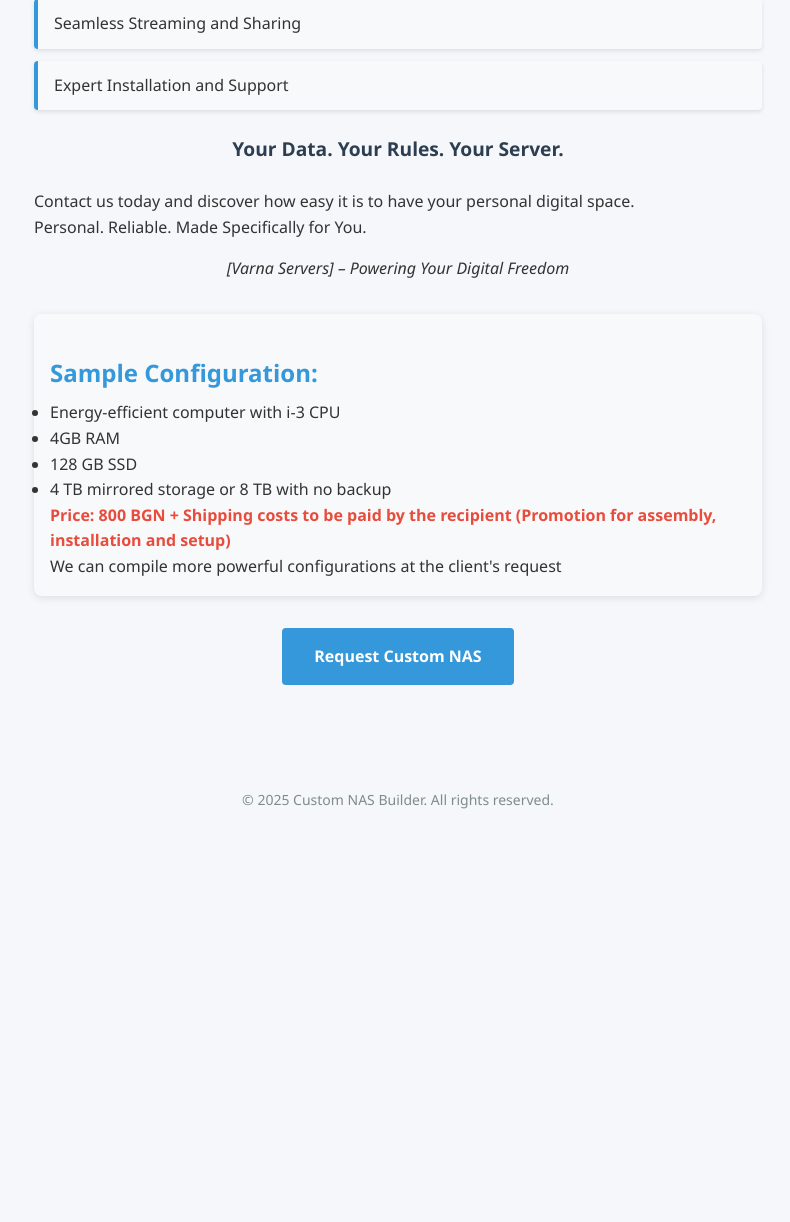
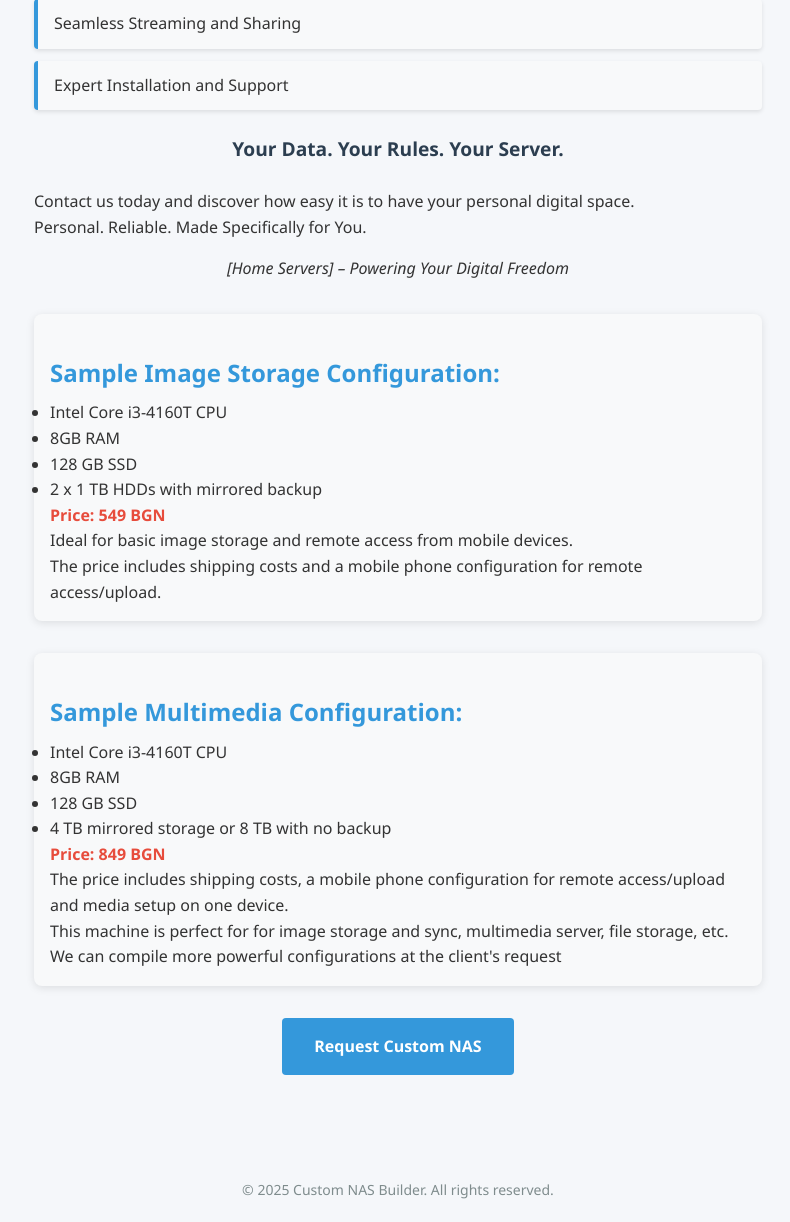
Before and after one commit to StanDobrev11/homeservers, a Flask app: page / in a window 1280 px wide. Shown: the part 1129-2351 px from the top of the page, without its empty margins (242-1032 px from the left). Before the commit the page ends 1938 px from the top, so only its background shows below. Run offline with Flask 3, Linux system fonts and the light colour scheme; some libraries are stand-ins or nearby versions.

Commit message:
updated a second config sample addded

```diff
--- a/templates/landing.html
+++ b/templates/landing.html
@@ -38,17 +38,32 @@
             <p>{{ _('Contact us today and discover how easy it is to have your personal digital space.') }}</p>
             <p>{{ _('Personal. Reliable. Made Specifically for You.') }}</p>
 
-        <p class="brand">{{ _('[Varna Servers] – Powering Your Digital Freedom') }}</p>
+            <p class="brand">{{ _('[Home Servers] – Powering Your Digital Freedom') }}</p>
 
             <div class="sample-config">
-            <h3>{{ _('Sample Configuration:') }}</h3>
+                <h3>{{ _('Sample Image Storage Configuration:') }}</h3>
                 <ul>
-                <li>{{ _('Energy-efficient computer with i-3 CPU') }}</li>
-                <li>{{ _('4GB RAM') }}</li>
+                    <li>{{ _('Intel Core i3-4160T CPU') }}</li>
+                    <li>{{ _('8GB RAM') }}</li>
+                    <li>{{ _('128 GB SSD') }}</li>
+                    <li>{{ _('2 x 1 TB HDDs with mirrored backup') }}</li>
+                </ul>
+                <p class="price">{{ _('Price:') }} 549 {{ _('BGN') }}</p>
+                <p>{{ _('Ideal for basic image storage and remote access from mobile devices.') }}</p>
+                <p>{{ _('The price includes shipping costs and a mobile phone configuration for remote access/upload.') }}</p>
+            </div>
+
+            <div class="sample-config">
+                <h3>{{ _('Sample Multimedia Configuration:') }}</h3>
+                <ul>
+                    <li>{{ _('Intel Core i3-4160T CPU') }}</li>
+                    <li>{{ _('8GB RAM') }}</li>
                     <li>{{ _('128 GB SSD') }}</li>
                     <li>{{ _('4 TB mirrored storage or 8 TB with no backup') }}</li>
                 </ul>
-            <p class="price">{{ _('Price: 800 BGN + Shipping costs to be paid by the recipient (Promotion for assembly, installation and setup)') }}</p>
+                <p class="price">{{ _('Price:') }} 849 {{ _('BGN') }}</p>
+                <p>{{ _('The price includes shipping costs, a mobile phone configuration for remote access/upload') }} {{ _('and media setup on one device.') }}</p>
+                <p>{{ _('This machine is perfect for for image storage and sync, multimedia server, file storage, etc.') }}</p>
                 <p>{{ _('We can compile more powerful configurations at the client\'s request') }}</p>
             </div>
 
```
Also changed, not shown: translations/bg/LC_MESSAGES/messages.po. Lines whose indentation alone changed are shown as unchanged.
